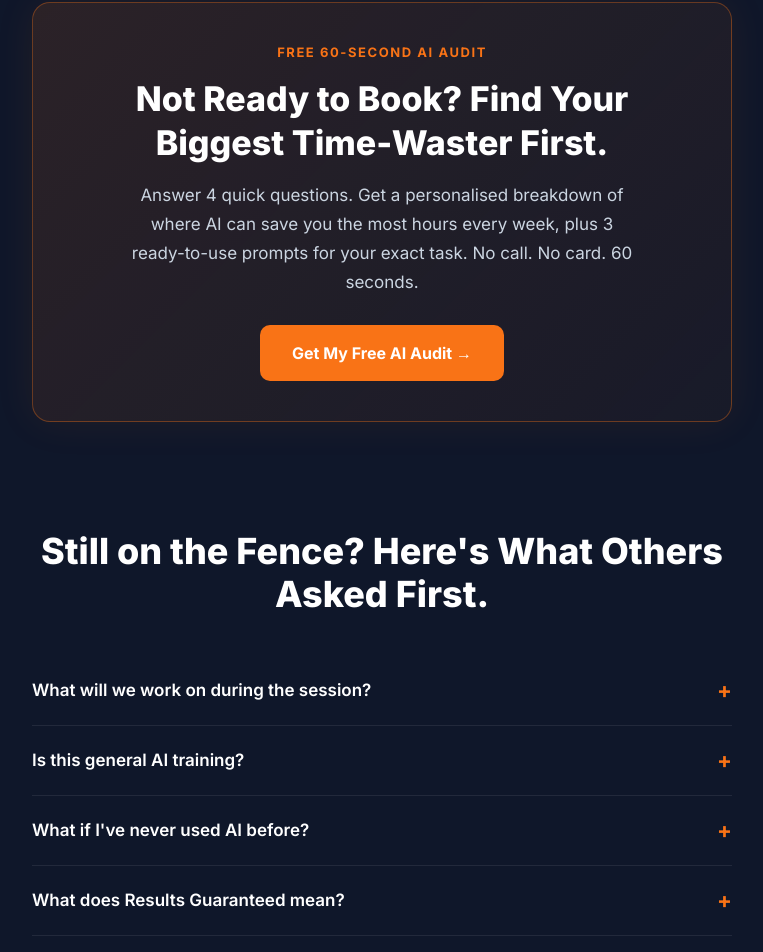
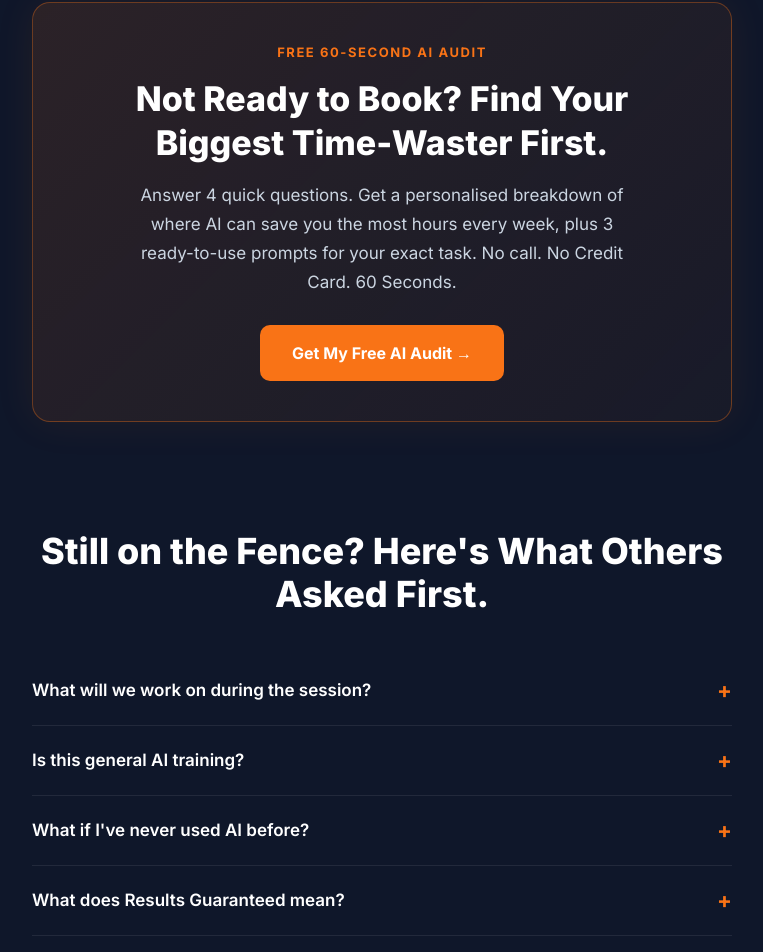
Before and after one commit to samkershner1234-aisk/ai-with-sam, a React (Vite) app: page / in a window 1280 px wide. Shown: the part 5187-6139 px from the top of the page, without its empty margins (258-1021 px from the left). Built offline with nearby package versions, Linux system fonts and the light colour scheme.

Commit message:
Update text for clarity in FreeAuditPromo component

```diff
--- a/src/components/landing/FreeAuditPromo.jsx
+++ b/src/components/landing/FreeAuditPromo.jsx
@@ -21,7 +21,7 @@ export default function FreeAuditPromo() {
             Not Ready to Book? Find Your Biggest Time-Waster First.
           </h2>
           <p style={{ color: "#CBD5E1", fontSize: 17, lineHeight: 1.7, margin: "0 auto 28px", maxWidth: 520 }}>
-            Answer 4 quick questions. Get a personalised breakdown of where AI can save you the most hours every week, plus 3 ready-to-use prompts for your exact task. No call. No card. 60 seconds.
+            Answer 4 quick questions. Get a personalised breakdown of where AI can save you the most hours every week, plus 3 ready-to-use prompts for your exact task. No call. No Credit Card. 60 Seconds.
           </p>
           <Link
             to="/ai-time-waste-audit"
```
